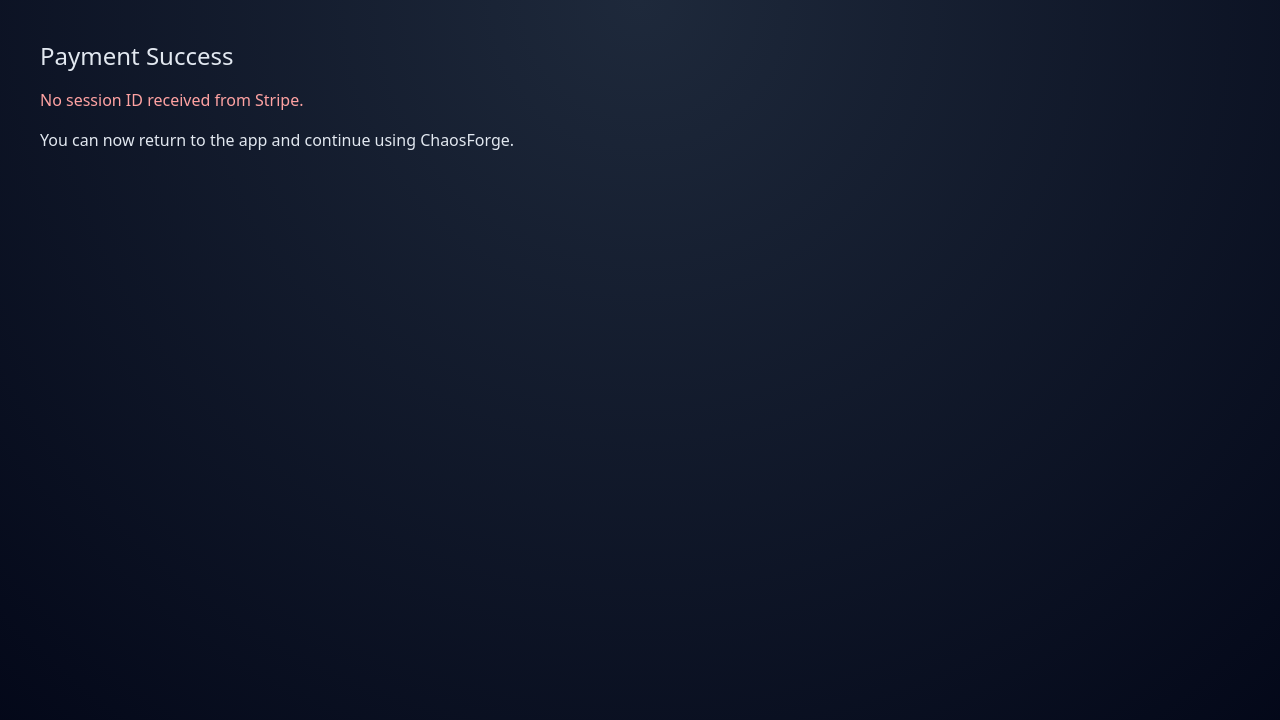
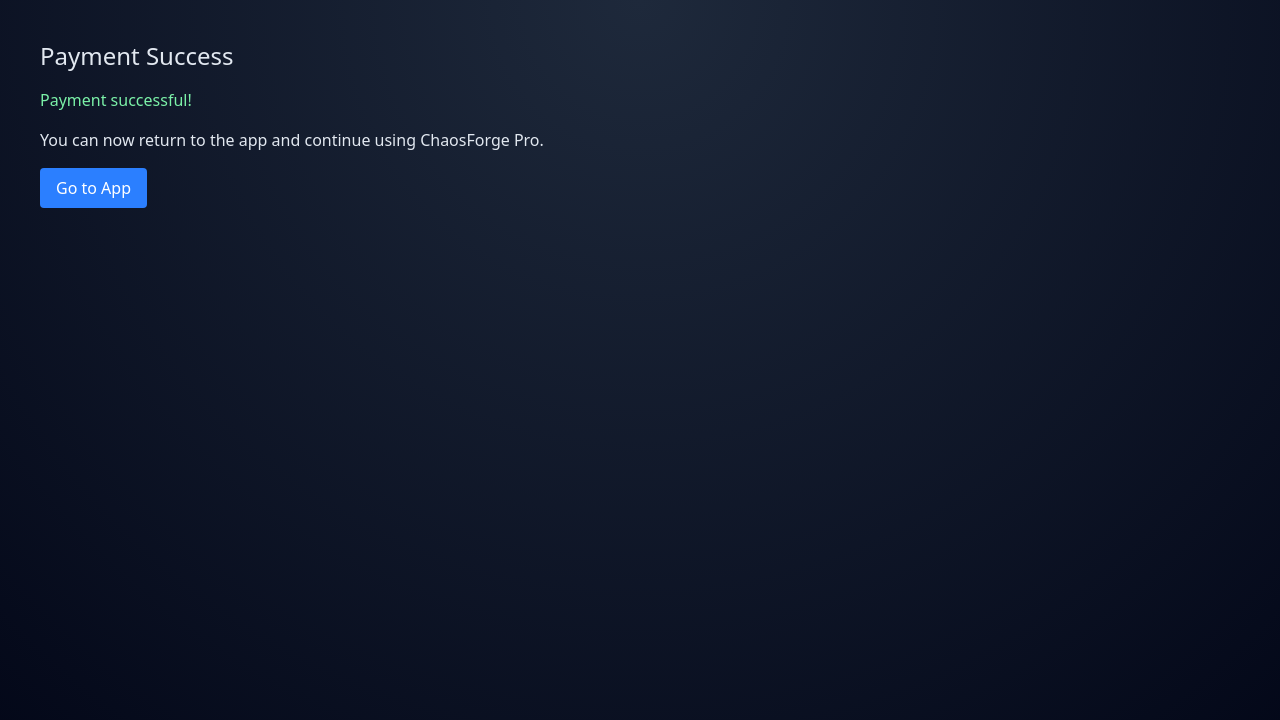
Before and after one commit to yashuyouwaraj/ChaosForge, a Next.js app in the folder frontend/: page /success in a window 1280 px wide. Shown: the top 720 px of the page. Built offline with nearby package versions, Linux system fonts and the light colour scheme.

Commit message:
stripe error solved

```diff
--- a/frontend/src/app/success/page.js
+++ b/frontend/src/app/success/page.js
@@ -5,38 +5,30 @@
 import { api } from "../../lib/api";
 
 function SuccessContent() {
-  const [status, setStatus] = useState("Confirming payment...");
-  const [error, setError] = useState("");
+  const [status, setStatus] = useState("Payment successful!");
   const searchParams = useSearchParams();
 
   useEffect(() => {
     const sessionId = searchParams.get("session_id");
 
-    const confirm = async () => {
-      if (!sessionId) {
-        setError("No session ID received from Stripe.");
-        setStatus("");
-        return;
-      }
-
-      try {
-        const data = await api(`/payment/confirm?session_id=${encodeURIComponent(sessionId)}`);
-        setStatus(data.message || "Payment confirmed.");
-      } catch (err) {
-        setError(err.message || "Failed to confirm payment.");
-        setStatus("");
-      }
-    };
-
-    confirm();
+    if (sessionId) {
+      setStatus(`Payment successful! Session ID: ${sessionId}`);
+    } else {
+      setStatus("Payment successful!");
+    }
   }, [searchParams]);
 
   return (
     <div className="p-10">
       <h1 className="text-2xl mb-4">Payment Success</h1>
-      {status ? <p className="text-green-300">{status}</p> : null}
-      {error ? <p className="text-red-300">{error}</p> : null}
-      <p className="mt-4">You can now return to the app and continue using ChaosForge.</p>
+      <p className="text-green-300">{status}</p>
+      <p className="mt-4">You can now return to the app and continue using ChaosForge Pro.</p>
+      <button
+        onClick={() => window.location.href = "/"}
+        className="mt-4 px-4 py-2 bg-blue-500 text-white rounded"
+      >
+        Go to App
+      </button>
     </div>
   );
 }
```
